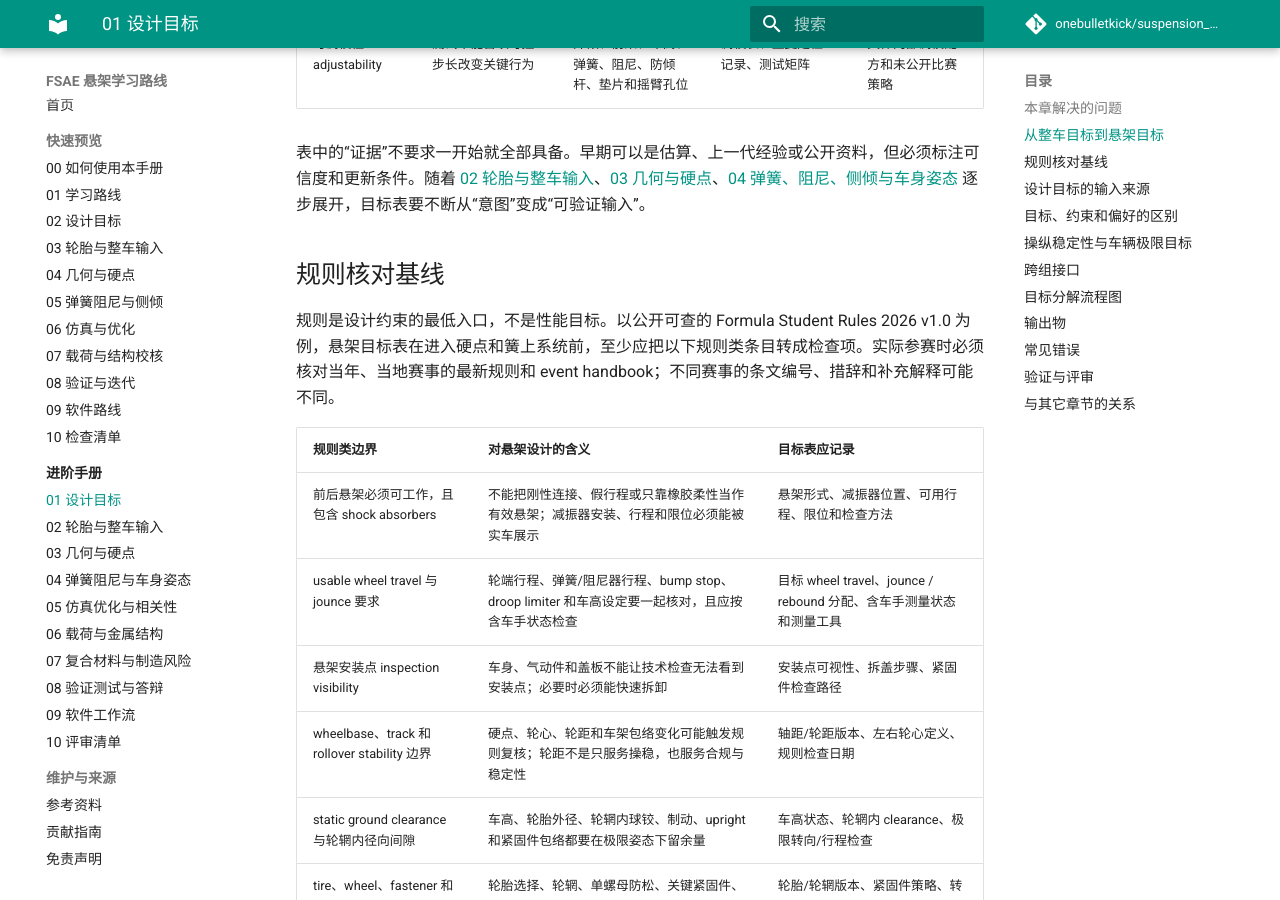
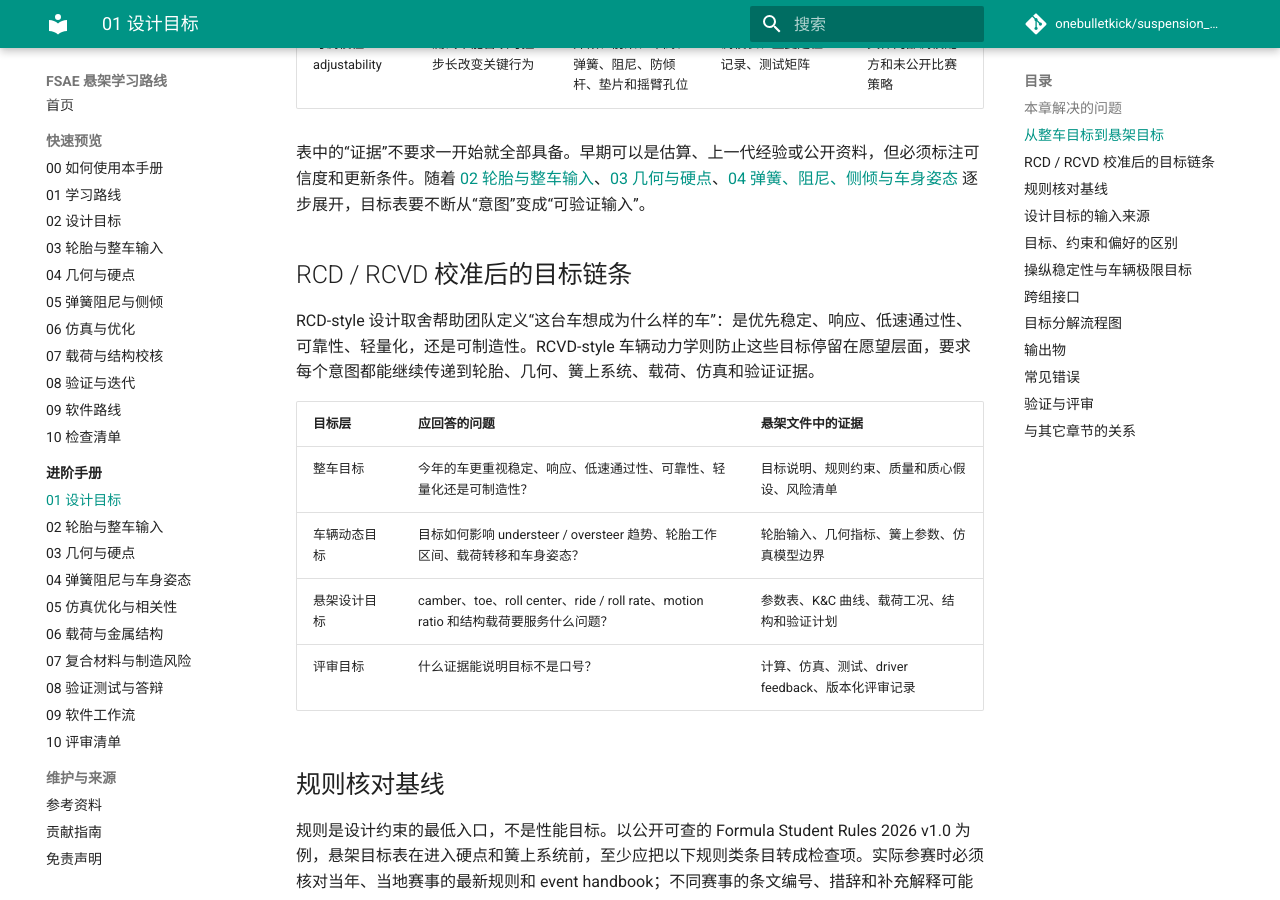
Before and after one commit to onebulletkick/suspension_opensource, an MkDocs documentation site: the page built from docs/advanced/01-design-targets.md, in a window 1280 px wide and 900 px high, scrolled down 1992 px. Built offline with MkDocs 1.6.1 and Material for MkDocs 9.7.7, drawn with Linux system fonts in a browser that asks for light colours; a script that is not in the unit is left out; comment, search, counter and statistics services are not loaded; some of the changed text lies outside the part shown.

Commit message:
docs: internalize design target audit

```diff
--- a/docs/advanced/01-design-targets.md
+++ b/docs/advanced/01-design-targets.md
@@ -41,6 +41,17 @@ FSAE / Formula Student 的悬架目标来自整车目标。整车目标通常包
 | 可调校性 adjustability | 测试中能否以可控步长改变关键行为 | 外倾、前束、车高、弹簧、阻尼、防倾杆、垫片和摇臂孔位 | 调校表、重复定位记录、测试矩阵 | 具体内部调校配方和未公开比赛策略 |
 
 表中的“证据”不要求一开始就全部具备。早期可以是估算、上一代经验或公开资料，但必须标注可信度和更新条件。随着 [02 轮胎与整车输入](02-tire-and-vehicle-inputs.md)、[03 几何与硬点](03-geometry-and-hardpoints.md)、[04 弹簧、阻尼、侧倾与车身姿态](04-spring-damper-roll-and-ride.md) 逐步展开，目标表要不断从“意图”变成“可验证输入”。
+
+## RCD / RCVD 校准后的目标链条
+
+RCD-style 设计取舍帮助团队定义“这台车想成为什么样的车”：是优先稳定、响应、低速通过性、可靠性、轻量化，还是可制造性。RCVD-style 车辆动力学则防止这些目标停留在愿望层面，要求每个意图都能继续传递到轮胎、几何、簧上系统、载荷、仿真和验证证据。
+
+| 目标层 | 应回答的问题 | 悬架文件中的证据 |
+|---|---|---|
+| 整车目标 | 今年的车更重视稳定、响应、低速通过性、可靠性、轻量化还是可制造性？ | 目标说明、规则约束、质量和质心假设、风险清单 |
+| 车辆动态目标 | 目标如何影响 understeer / oversteer 趋势、轮胎工作区间、载荷转移和车身姿态？ | 轮胎输入、几何指标、簧上参数、仿真模型边界 |
+| 悬架设计目标 | camber、toe、roll center、ride / roll rate、motion ratio 和结构载荷要服务什么问题？ | 参数表、K&C 曲线、载荷工况、结构和验证计划 |
+| 评审目标 | 什么证据能说明目标不是口号？ | 计算、仿真、测试、driver feedback、版本化评审记录 |
 
 ## 规则核对基线
 
@@ -200,13 +211,14 @@ flowchart TD
 1. 直接复制旧车目标，却没有检查今年的轮胎、车架、规则、气动、制造能力和车手反馈是否变化。
 2. 用精确历史成绩包装目标，容易误导读者把某一年结果当成普适答案。
 3. 把“提升操稳”写成单句目标，却没有拆成稳态、瞬态、制动入弯、弯中、出弯和颠簸路面的验证问题。
-4. 把偏好当成约束，例如“沿用某个布置”没有说明是制造周期限制、成本限制，还是单纯熟悉。
-5. 只和车架确认硬点，不和转向、制动、传动、气动、车身、制造、测试和车手确认接口。
-6. 单位和符号不清：同一个前束角有人按单轮 toe 写，有人按总前束写；同一个坐标值有人用 mm，有人用 m。
-7. 早期质量、质心、轮胎模型或包络更新后，没有回头检查偏频、行程、载荷、几何和仿真。
-8. 目标表只写最终结论，不记录被放弃方案和取舍理由，导致后续成员无法复盘。
-9. 仿真目标过度精细，但测试条件无法验证，最后无法判断模型是否可信。
-10. 在学习文档中保留源表格、源图、内部编号或组合参数，使读者能反推出历史车辆。
+4. 把“提高操稳”写成目标，却没有说明轮胎、几何、侧倾刚度、转向响应、载荷和测试证据各自如何支持它。
+5. 把偏好当成约束，例如“沿用某个布置”没有说明是制造周期限制、成本限制，还是单纯熟悉。
+6. 只和车架确认硬点，不和转向、制动、传动、气动、车身、制造、测试和车手确认接口。
+7. 单位和符号不清：同一个前束角有人按单轮 toe 写，有人按总前束写；同一个坐标值有人用 mm，有人用 m。
+8. 早期质量、质心、轮胎模型或包络更新后，没有回头检查偏频、行程、载荷、几何和仿真。
+9. 目标表只写最终结论，不记录被放弃方案和取舍理由，导致后续成员无法复盘。
+10. 仿真目标过度精细，但测试条件无法验证，最后无法判断模型是否可信。
+11. 在学习文档中保留源表格、源图、内部编号或组合参数，使读者能反推出历史车辆。
 
 ## 验证与评审
 
```
Also changed, not shown: docs/02-design-targets.md (+4 -0 lines).
